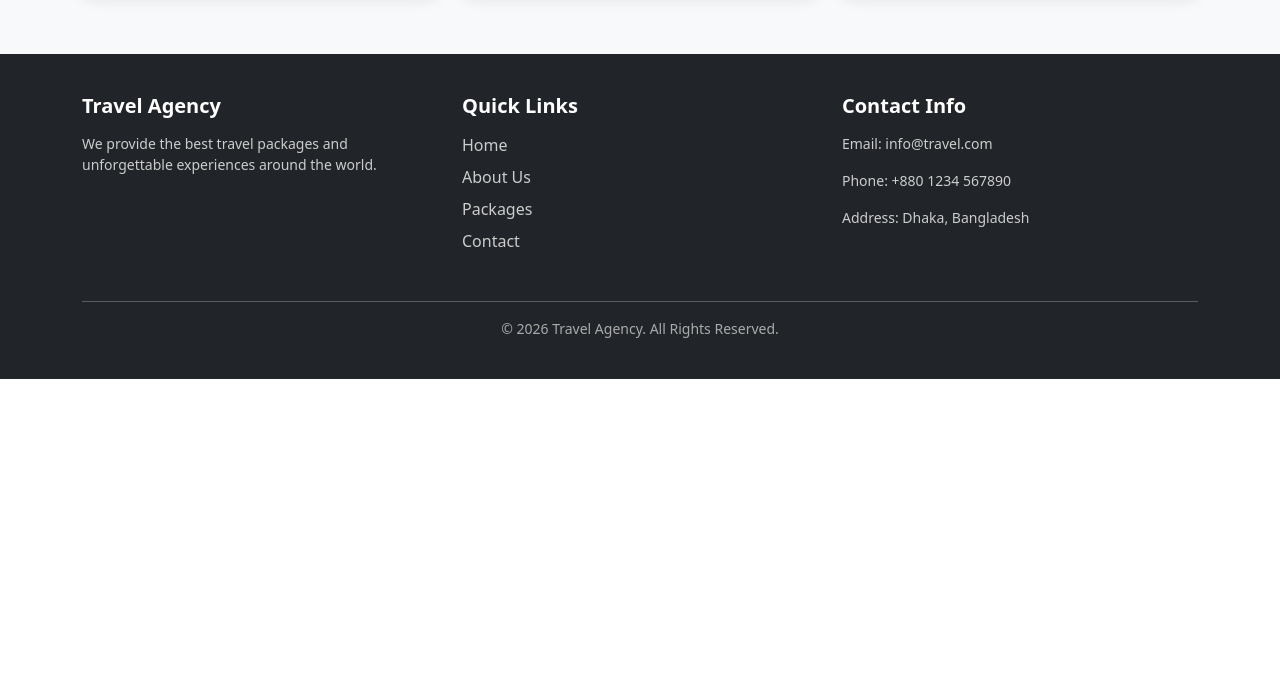
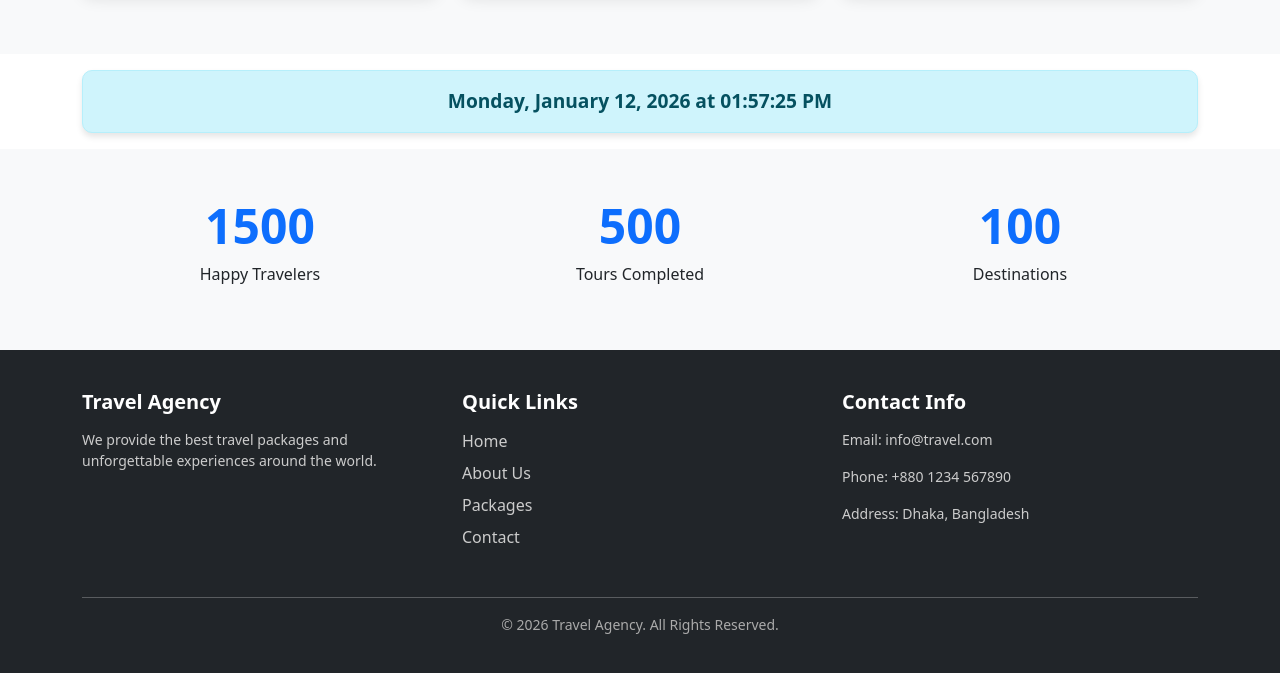
Before and after one commit to khaled6013/Exam-EBT, a plain HTML site: page index.html in a window 1280 px wide. Shown: the part 2573-3246 px from the top of the page. Before the commit the page ends 2952 px from the top, so only its background shows below. Drawn offline with nearby package versions, Linux system fonts and the light colour scheme.

Commit message:
live time and date

```diff
--- a/css/style.css
+++ b/css/style.css
@@ -248,3 +248,13 @@
     padding: 60px 0;
     background-color: #ffffff;
 }
+.counter {
+    font-size: 3rem;
+    font-weight: 700;
+    color: #0d6efd; /* Bootstrap primary color */
+}
+
+#live-clock {
+    border-radius: 10px;
+    box-shadow: 0 4px 6px rgba(0,0,0,0.1);
+}
--- a/index.html
+++ b/index.html
@@ -206,6 +206,32 @@
         </div>
     </div>
     <!-- traveler end -->
+    <div class="container mt-3">
+        <div id="live-clock" class="alert alert-info text-center" style="font-weight: bold; font-size: 1.2rem;">
+            Loading date and time...
+        </div>
+    </div>
+
+    <div id="statistics" class="py-5 bg-light">
+        <div class="container">
+            <div class="row text-center">
+                <div class="col-md-4">
+                    <h2 class="counter" data-target="1500">0</h2>
+                    <p>Happy Travelers</p>
+                </div>
+                <div class="col-md-4">
+                    <h2 class="counter" data-target="500">0</h2>
+                    <p>Tours Completed</p>
+                </div>
+                <div class="col-md-4">
+                    <h2 class="counter" data-target="100">0</h2>
+                    <p>Destinations</p>
+                </div>
+            </div>
+        </div>
+    </div>
+
+    <script src="main.js"></script>
     <!-- footer start -->
     <footer id="footer">
         <div class="container">
@@ -251,6 +277,7 @@
     <script src="https://cdn.jsdelivr.net/npm/bootstrap@5.0.2/dist/js/bootstrap.bundle.min.js"
         integrity="sha384-MrcW6ZMFYlzcLA8Nl+NtUVF0sA7MsXsP1UyJoMp4YLEuNSfAP+JcXn/tWtIaxVXM"
         crossorigin="anonymous"></script>
+    <script src="./js/script.js"></script>
 </body>
 
 </html>
--- a/main.js
+++ b/main.js
@@ -0,0 +1,50 @@
+document.addEventListener('DOMContentLoaded', () => {
+
+    // --- Live Date & Time Logic ---
+    function updateClock() {
+        const now = new Date();
+        const options = {
+            weekday: 'long', year: 'numeric', month: 'long',
+            day: 'numeric', hour: '2-digit', minute: '2-digit', second: '2-digit'
+        };
+        const clockElement = document.getElementById('live-clock');
+        if(clockElement) {
+            clockElement.innerText = now.toLocaleDateString('en-US', options);
+        }
+    }
+    setInterval(updateClock, 1000);
+    updateClock();
+
+    // --- Counter Up Animation Logic ---
+    const counters = document.querySelectorAll('.counter');
+    const animationSpeed = 200; // Animation-er speed (beshi hole slow hobe)
+
+    const runCounter = () => {
+        counters.forEach(counter => {
+            const updateCount = () => {
+                const target = +counter.getAttribute('data-target');
+                const count = +counter.innerText;
+                const increment = target / animationSpeed;
+
+                if (count < target) {
+                    counter.innerText = Math.ceil(count + increment);
+                    setTimeout(updateCount, 10);
+                } else {
+                    counter.innerText = target;
+                }
+            };
+            updateCount();
+        });
+    };
+
+    // Scroll korle jokhon section-ti shamne ashbe tokhon animation shuru hobe
+    const observer = new IntersectionObserver((entries) => {
+        if(entries[0].isIntersecting) {
+            runCounter();
+            observer.disconnect(); // Ekbar animation hoye gele bondho hoye jabe
+        }
+    }, { threshold: 0.5 });
+
+    const statsSection = document.getElementById('statistics');
+    if(statsSection) observer.observe(statsSection);
+});
```
